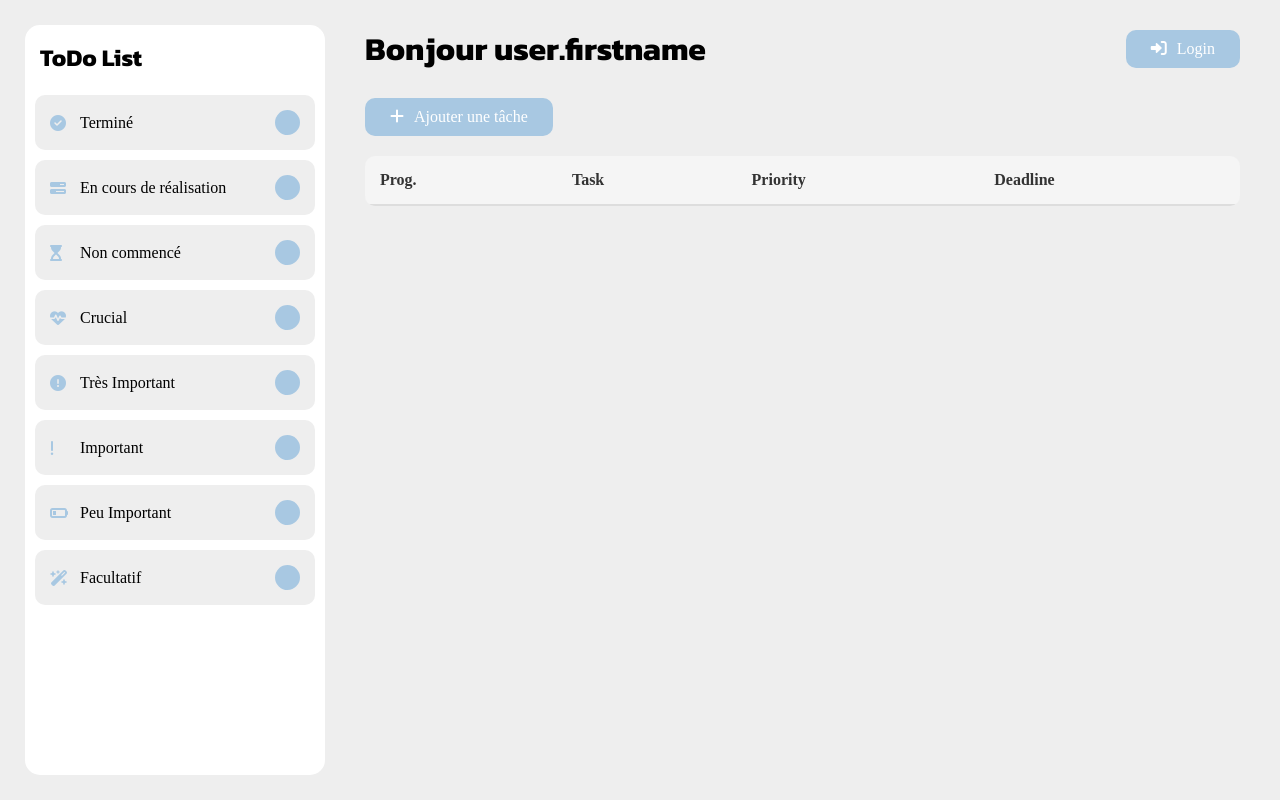
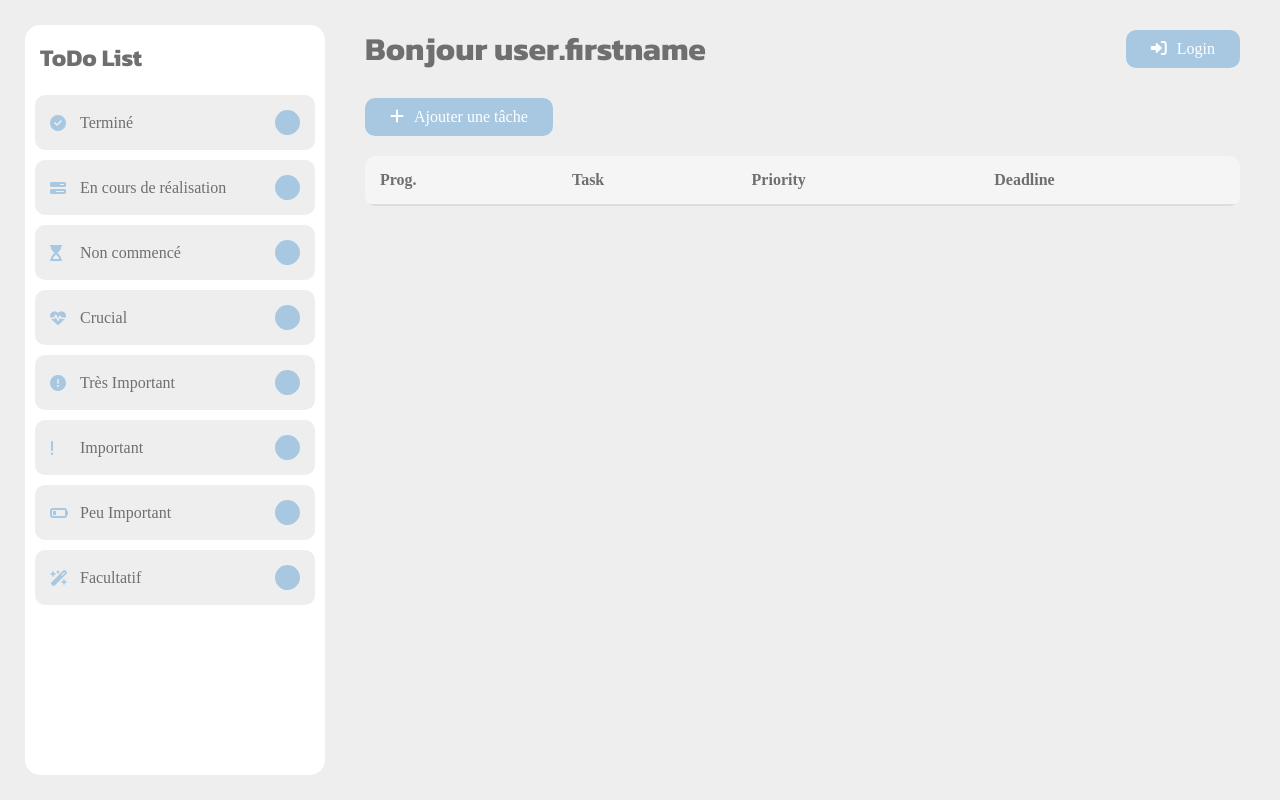
Before and after one commit to t-drnd/IIM_ToDoList, a website: page index.html in a window 1280 px wide. Drawn offline with nearby package versions, Linux system fonts and the light colour scheme; a web font is replaced by a local one.

Commit message:
chore: correction du fichier index.css

```diff
--- a/index.css
+++ b/index.css
@@ -26,6 +26,7 @@
   font-size: 1.5rem;
   padding: 15px;
   font-family: "Kanit";
+  color: #6f6f6f;
 }
 
 .navbar-container {
@@ -43,6 +44,7 @@
   margin: 5px 10px;
   padding: 15px;
   font-family: "Kodchasan";
+  color: #6f6f6f;
 }
 
 .navbar-container li i {
@@ -69,6 +71,7 @@
   justify-content: space-between;
   margin: 0 15px;
   font-family: "Kanit";
+  color: #6f6f6f;
 }
 
 .topbar button {
@@ -114,7 +117,7 @@
   background-color: #f5f5f5;
   font-size: 16px;
   font-weight: bold;
-  color: #333;
+  color: #6f6f6f;
 }
 
 .task-table-head tr {
```
